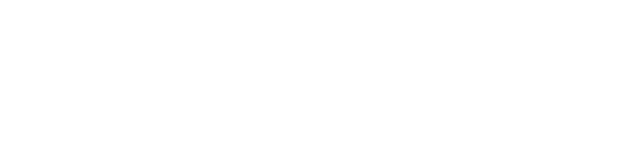
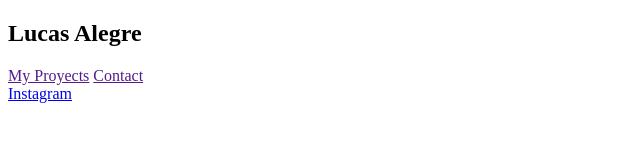
Before and after one commit to Lucas-Alegre/WebModulo1, a plain HTML site: page index.html in a window 1280 px wide. Shown: the whole page, without its empty margins (0-640 px from the left). Drawn offline with Linux system fonts and the light colour scheme.

Commit message:
revisiON

```diff
--- a/index.html
+++ b/index.html
@@ -1,14 +1,48 @@
 <!DOCTYPE html>
 <html lang="en">
+
 <head>
     <meta charset="UTF-8">
     <meta http-equiv="X-UA-Compatible" content="IE=edge">
     <meta name="viewport" content="width=device-width, initial-scale=1.0">
-    <link rel="stylesheet" href="style/style.css" >
+    <link rel="stylesheet" href="style/style.css">
     <script src="script/script.js" defer></script>
     <title>Lucas Programa</title>
 </head>
+
 <body>
+    <nav>
+        <div>
+            <h1>
+                Lucas Alegre
+            </h1>
+        </div>
+        <div>
+            <a href="">My Proyects</a>
+            <a href="">Contact</a>
+        </div>
+        <div>
+            <a href="https://www.instagram.com/lucasalegreofc/">Instagram</a>
+        </div>
+    </nav>
 
+
+    <div>
+
+    </div>
+
+    <section>
+        <article>
+
+        </article>
+        <article>
+
+        </article>
+    </section>
+
+    <footer>
+
+    </footer>
 </body>
+
 </html>
```
